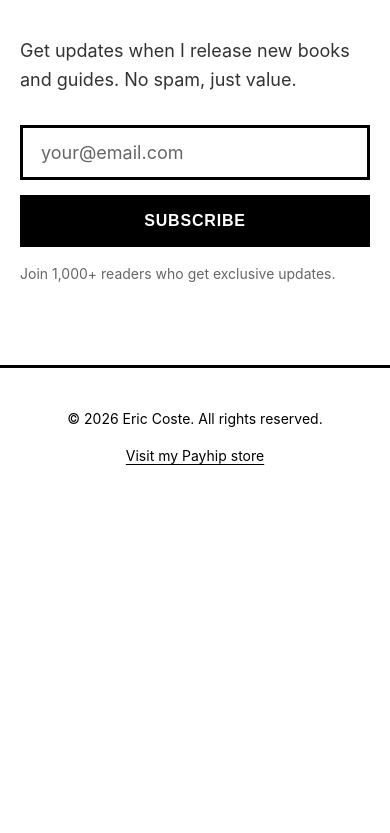
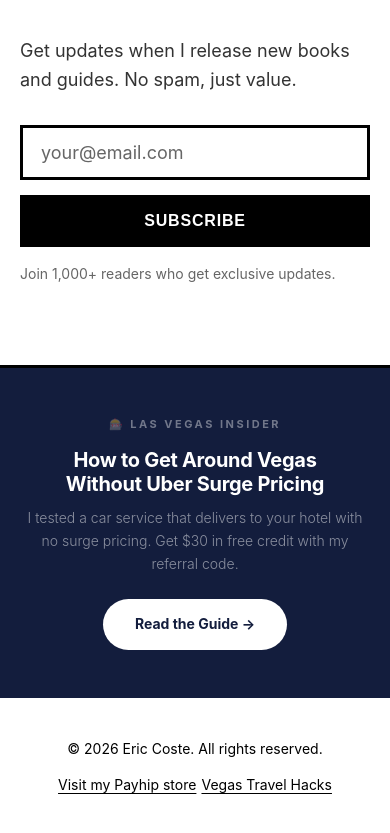
Before and after one commit to lecorbeaured/ERICCOSTE, a plain HTML site: page index.html in a window 390 px wide. Shown: the part 9735-10568 px from the top of the page. Before the commit the page ends 10244 px from the top, so only its background shows below. Drawn offline with Linux system fonts and the light colour scheme.

Commit message:
Add files via upload

```diff
--- a/index.html
+++ b/index.html
@@ -247,6 +247,7 @@
             <nav class="nav" id="nav" role="navigation" aria-label="Main navigation">
                 <a href="#books" class="nav-link">Books</a>
                 <a href="credit-hub.html" class="nav-link">Credit Hub</a>
+                <a href="https://vay.ericcoste.com" class="nav-link" target="_blank" rel="noopener">Vegas Tips</a>
                 <a href="#about" class="nav-link">About</a>
                 <a href="#newsletter" class="nav-link">Newsletter</a>
                 <button class="nav-link nav-btn" id="contact-btn" aria-haspopup="dialog">Contact</button>
@@ -517,11 +518,22 @@
         </div>
     </div>
 
+    <!-- Vegas Banner -->
+    <section style="background:#131d3d;padding:48px 24px;text-align:center;">
+      <div style="max-width:640px;margin:0 auto;">
+        <p style="font-size:11px;font-weight:700;letter-spacing:2.5px;text-transform:uppercase;color:rgba(255,255,255,0.4);margin-bottom:14px;">🎰 Las Vegas Insider</p>
+        <h2 style="font-family:inherit;font-size:clamp(20px,5vw,30px);font-weight:700;color:#fff;line-height:1.2;margin-bottom:10px;letter-spacing:-0.3px;">How to Get Around Vegas<br>Without Uber Surge Pricing</h2>
+        <p style="font-size:14px;color:rgba(255,255,255,0.5);margin-bottom:24px;font-weight:300;line-height:1.65;">I tested a car service that delivers to your hotel with no surge pricing. Get $30 in free credit with my referral code.</p>
+        <a href="https://vay.ericcoste.com" target="_blank" rel="noopener" style="display:inline-block;background:#fff;color:#131d3d;font-weight:700;font-size:14px;padding:14px 32px;border-radius:50px;text-decoration:none;">Read the Guide →</a>
+      </div>
+    </section>
+
     <!-- Footer -->
     <footer class="footer" role="contentinfo">
         <div class="container">
             <p class="footer-copyright">© <span id="current-year">2025</span> Eric Coste. All rights reserved.</p>
             <a href="https://payhip.com/ERICCOSTE" class="footer-link" target="_blank" rel="noopener noreferrer">Visit my Payhip store</a>
+            <a href="https://vay.ericcoste.com" class="footer-link" target="_blank" rel="noopener">Vegas Travel Hacks</a>
         </div>
     </footer>
 
```
